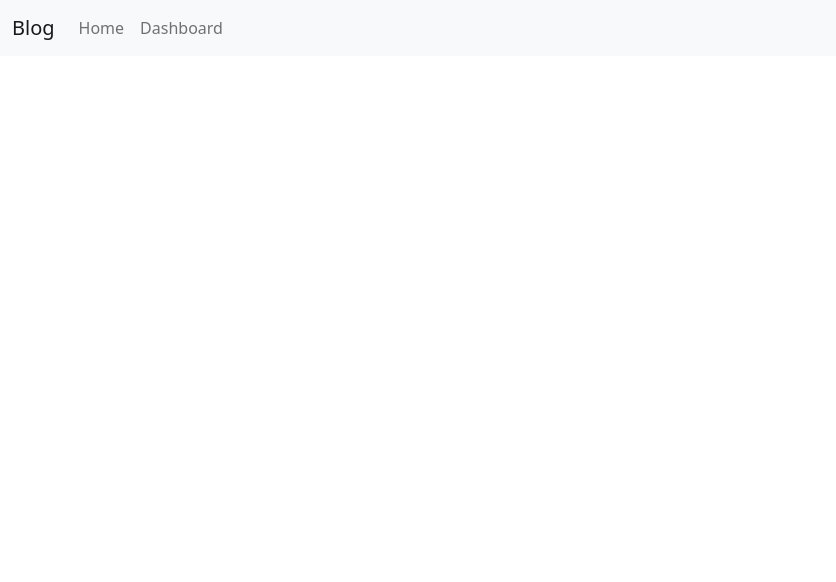
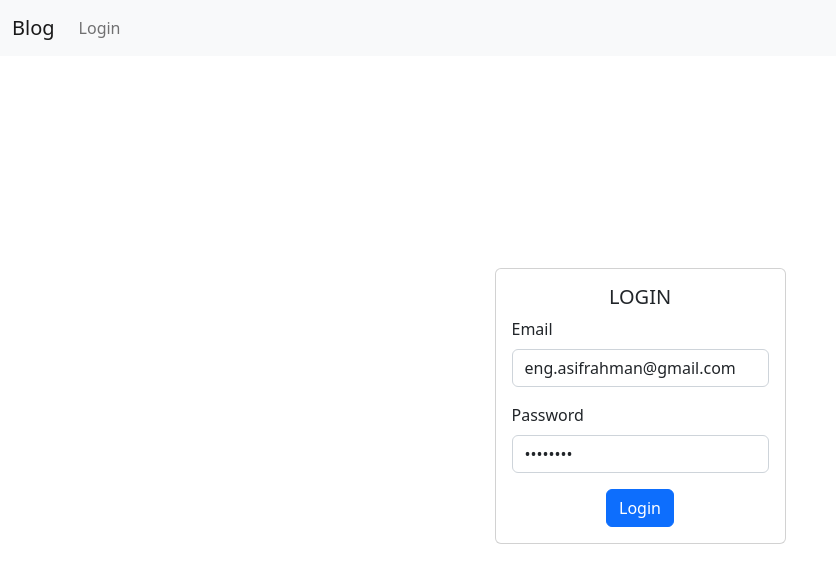
Before and after one commit to engasifrahman/vue3_blog, a Vue app: page /login in a window 1280 px wide. Before the commit this address had no page. Shown: the top 582 px of the page, without its empty margins (0-836 px from the left). Built offline with nearby package versions, Linux system fonts and the light colour scheme.

Commit message:
Login DOne

```diff
--- a/package.json
+++ b/package.json
@@ -18,6 +18,7 @@
     "@vueuse/integrations": "^9.2.0",
     "axios": "^0.27.2",
     "bootstrap": "^5.2.1",
+    "mitt": "^3.0.0",
     "pinia": "^2.0.21",
     "vue": "^3.2.38",
     "vue-router": "^4.1.5"
--- a/src/App.vue
+++ b/src/App.vue
@@ -3,6 +3,13 @@ import { RouterLink, RouterView } from 'vue-router';
 </script>
 
 <template>
+  <div v-if="loadingStatus" class="center-spinner">
+    <div class="spinner-grow" style="width: 3rem; height: 3rem;" role="status">
+      <span class="visually-hidden">Loading...</span>
+    </div>
+  </div>
+
+  <div :class="{'d-none': loadingStatus}">
     <header>
       <nav class="navbar navbar-expand-lg navbar-light bg-light">
         <div class="container-fluid">
@@ -14,12 +21,12 @@ import { RouterLink, RouterView } from 'vue-router';
           <div class="collapse navbar-collapse" id="navbarSupportedContent">
             <ul class="navbar-nav me-auto mb-2 mb-lg-0">
               <li class="nav-item">
-              <RouterLink class="nav-link" to="/">Home</RouterLink>
-            </li>
-            <li class="nav-item">
-              <RouterLink class="nav-link" to="/dashboard">Dashboard</RouterLink>
+                <RouterLink class="nav-link" :to="authToken ? '/dashboard' : '/login'">{{ authToken ? 'Dashboard' : 'Login' }}</RouterLink>
               </li>
             </ul>
+          </div>
+          <div v-if="authToken" class="d-flex me-3">
+            <RouterLink class="nav-link" to="/logout">Logout</RouterLink>
           </div>
         </div>
       </nav>
@@ -30,18 +37,25 @@ import { RouterLink, RouterView } from 'vue-router';
         <!-- main content -->
         <RouterView />
 
-
         <!-- loading state -->
         <template #fallback>
-        Loading...
+          Suspense Loading...
         </template>
       </Suspense>
     </div>
+</div>
+
 </template>
 
 <script>
   export default {
     name: 'App',
+    data: () => ({
+      loadingStatus: false,
+    }),
+    created() {
+      this.$emitter.on("loadingStatus", payload => this.loadingStatus = payload);
+    },
     watch: {
       $route: {
         immediate: true,
@@ -52,6 +66,12 @@ import { RouterLink, RouterView } from 'vue-router';
     }
   };
 </script>
+
 <style scoped>
-
+  .center-spinner {
+    display: flex;
+    justify-content: center;
+    align-items: center;
+    height: 100vh;
+  }
 </style>
--- a/src/component/Login.vue
+++ b/src/component/Login.vue
@@ -1,22 +1,103 @@
 <template>
-    <div class="card" style="width: 18rem;">
+    <div class="col-sm-8 offset-sm-2 login-form">
+        <div class="card">
             <div class="card-body">
+                <h5 class="card-title text-center">LOGIN</h5>
                 <form>
                     <div class="mb-3">
-                    <label for="exampleInputEmail1" class="form-label">Email address</label>
-                    <input type="email" class="form-control" id="exampleInputEmail1" aria-describedby="emailHelp">
-                    <div id="emailHelp" class="form-text">We'll never share your email with anyone else.</div>
+                        <label for="exampleInputEmail1" class="form-label">Email</label>
+                        <input type="email" class="form-control" v-model="user.email" required>
                     </div>
                     <div class="mb-3">
                         <label for="exampleInputPassword1" class="form-label">Password</label>
-                    <input type="password" class="form-control" id="exampleInputPassword1">
+                        <input type="password" class="form-control" v-model="user.password" required>
                     </div>
-                <div class="mb-3 form-check">
+                    <!-- <div class="mb-3 form-check">
                         <input type="checkbox" class="form-check-input" id="exampleCheck1">
                         <label class="form-check-label" for="exampleCheck1">Check me out</label>
+                    </div> -->
+                    <div class=" text-center">
+                        <button type="submit" class="btn btn-primary" @click.prevent="login">Login</button>
                     </div>
-                <button type="submit" class="btn btn-primary">Submit</button>
                 </form>
             </div>
         </div>
+    </div>
+
 </template>
+
+<script>
+    import { ref } from 'vue';
+    import { useAxios } from '@/composables/axios.js';
+
+    export default {
+        name: "Login",
+        async setup(){
+            let req_url = ref('/login');
+            let req_config = ref({
+                method: 'POST',
+                data: {}
+            });
+
+            const { excecuteAxios } = useAxios();
+
+            return { req_url, req_config, excecuteAxios };
+
+            // const { axios_result, axios_errors, is_axios_finished } = await useAxios(req_url, req_config);
+
+            // return { req_url, req_config, axios_result, axios_errors, is_axios_finished, excecuteAxios };
+        },
+        data: () => ({
+            user: {
+                email: "eng.asifrahman@gmail.com",
+                password: "12345678",
+                device_name: "Default Device"
+            },
+        }),
+        created() {
+            if (this.authToken) {
+                this.$router.push({name: 'dashboard'});
+            } else{
+                // alert('Email: eng.asifrahman@gmail.com &  Password: 12345678')
+                this.$emitter.emit('loadingStatus', false);
+            }
+        },
+        methods: {
+            async login() {
+                // this.$emmiter.emit("loadingStatus", true);
+                this.req_config.data = this.user;
+
+                const { result, errors, is_finished } = await this.excecuteAxios(this.req_url, this.req_config);
+
+                if(is_finished){
+                    this.$emitter.emit('loadingStatus', false);
+
+                    if(errors){
+                        this.$router.push({name: 'blog'});
+                    } else{
+                        console.log('result :>> ', result);
+
+                        this.authUser = result?.data?.user || {};
+                        this.authToken = result?.data?.token || '';
+
+                        localStorage.setItem("auth_user", JSON.stringify(this.authUser));
+                        localStorage.setItem("auth_token", this.authToken);
+
+                        this.$axios.defaults.headers.common['Authorization'] = `Bearer ${this.authToken}`;
+
+                        this.$router.push({name: 'dashboard'});
+                    }
+                }
+            }
+        }
+    };
+</script>
+<style scoped>
+.login-form{
+    height: calc(100vh - 100px);
+    align-items: center;
+    justify-content: center;
+    /* margin: auto; */
+    display: flex;
+}
+</style>
--- /dev/null
+++ b/src/component/Logout.vue
@@ -0,0 +1,43 @@
+<template>
+    <div class="center-spinner">
+    <div class="spinner-grow" style="width: 3rem; height: 3rem;" role="status">
+      <span class="visually-hidden">Loading...</span>
+    </div>
+  </div>
+</template>
+
+<script>
+    export default {
+        name: "Logout",
+        data: () => ({
+
+        }),
+        created() {
+            if (!this.authToken) {
+                this.$router.push({name: 'blog'});
+            } else{
+                this.logout();
+            }
+        },
+        methods: {
+            logout: function() {
+                localStorage.removeItem("auth_user");
+                localStorage.removeItem("auth_token");
+
+                this.authUser = {};
+                this.authToken = '';
+
+                this.$router.push({name: 'blog'});
+            }
+        }
+    };
+</script>
+
+<style scoped>
+    .center-spinner {
+      display: flex;
+      justify-content: center;
+      align-items: center;
+      height: 100vh;
+    }
+</style>
--- a/src/main.js
+++ b/src/main.js
@@ -1,3 +1,4 @@
+import mitt from 'mitt';
 import axios from "axios";
 import App from "./App.vue";
 import router from "./router";
@@ -12,6 +13,8 @@ import { FontAwesomeIcon } from '@fortawesome/vue-fontawesome';
 import { faTimes } from '@fortawesome/free-solid-svg-icons';
 import { faClock } from '@fortawesome/free-regular-svg-icons';
 
+import authMixins from "@/mixins/authMixins.js";
+
 import 'bootstrap/dist/css/bootstrap.min.css';
 import "./assets/main.css";
 
@@ -21,13 +24,17 @@ library.add(faClock, faTimes);
 axios.defaults.baseURL = 'http://localhost:8000/api/v1';
 axios.defaults.headers.common['Content-Type'] = 'application/json';
 
+const emitter = mitt();
+
 const app = createApp(App);
 
 app.use(createPinia());
 app.use(router);
 app.component('font-awesome-icon', FontAwesomeIcon)
+app.mixin(authMixins)
 
 app.config.globalProperties.$axios = axios;
+app.config.globalProperties.$emitter = emitter;
 
 app.mount("#app");
 
--- /dev/null
+++ b/src/mixins/authMixins.js
@@ -0,0 +1,15 @@
+export default {
+    data: () => ({
+        authUser: {},
+        authToken: '',
+    }),
+    created() {
+        this.reloadAuthData();
+    },
+    methods: {
+        reloadAuthData: function(){
+            this.authUser = JSON.parse(localStorage.getItem("auth_user"));
+            this.authToken = localStorage.getItem("auth_token");
+        }
+    }
+}
--- a/src/router/index.js
+++ b/src/router/index.js
@@ -1,19 +1,57 @@
-import { createRouter, createWebHistory } from 'vue-router'
+import Login from '@/component/Login.vue';
+import Logout from '@/component/Logout.vue';
+
+import { createRouter, createWebHistory } from 'vue-router';
 
 const router = createRouter({
   history: createWebHistory(import.meta.env.BASE_URL),
   routes: [
     {
       path: '/',
-      name: 'home',
-      meta: { title: 'Home page' },
-      component: () => import('../component/Home.vue'),
+      name: 'blog',
+      meta: { title: 'Blog page' },
+      component: () => import('@/component/Blog.vue'),
     },
     {
-      path: '/dashboard',
-      name: 'dashboard',
-      meta: { title: 'dashboard page' },
-      component: () => import('../component/Dashboard.vue')
+      path: "/login",
+      name: "login",
+      meta: { title: 'Login form' },
+      component: Login,
+    },
+    {
+      path: "/logout",
+      name: "logout",
+      meta: { title: 'logout' },
+      component: Logout
+    },
+    {
+      path: "/dashboard",
+      name: "dashboard",
+      meta: { title: 'Dashboard' },
+      component: () => import('@/component/Dashboard.vue'),
+      // redirect: {path: "dashboard/users"},
+      children: [
+        {
+          path: "users",
+          name: "dashboard.users",
+          meta: { title: 'Users list' },
+          component: () => import('@/component/Dashboard.vue'),
+        },
+
+        {
+          path: "posts",
+          name: "dashboard.posts",
+          meta: { title: 'Posts' },
+          component: () => import('@/component/Dashboard.vue'),
+        },
+
+        {
+          path: "comments",
+          name: "dashboard.comments",
+          meta: { title: 'Comments' },
+          component: () => import('@/component/Dashboard.vue'),
+        }
+      ]
     }
   ]
 })
```
Also changed, not shown: src/component/Blog.vue (renamed from src/component/Home.vue, +16 -10 lines), 1 other file (tests, documents, lock files or other folders). Lines whose indentation alone changed are shown as unchanged.
